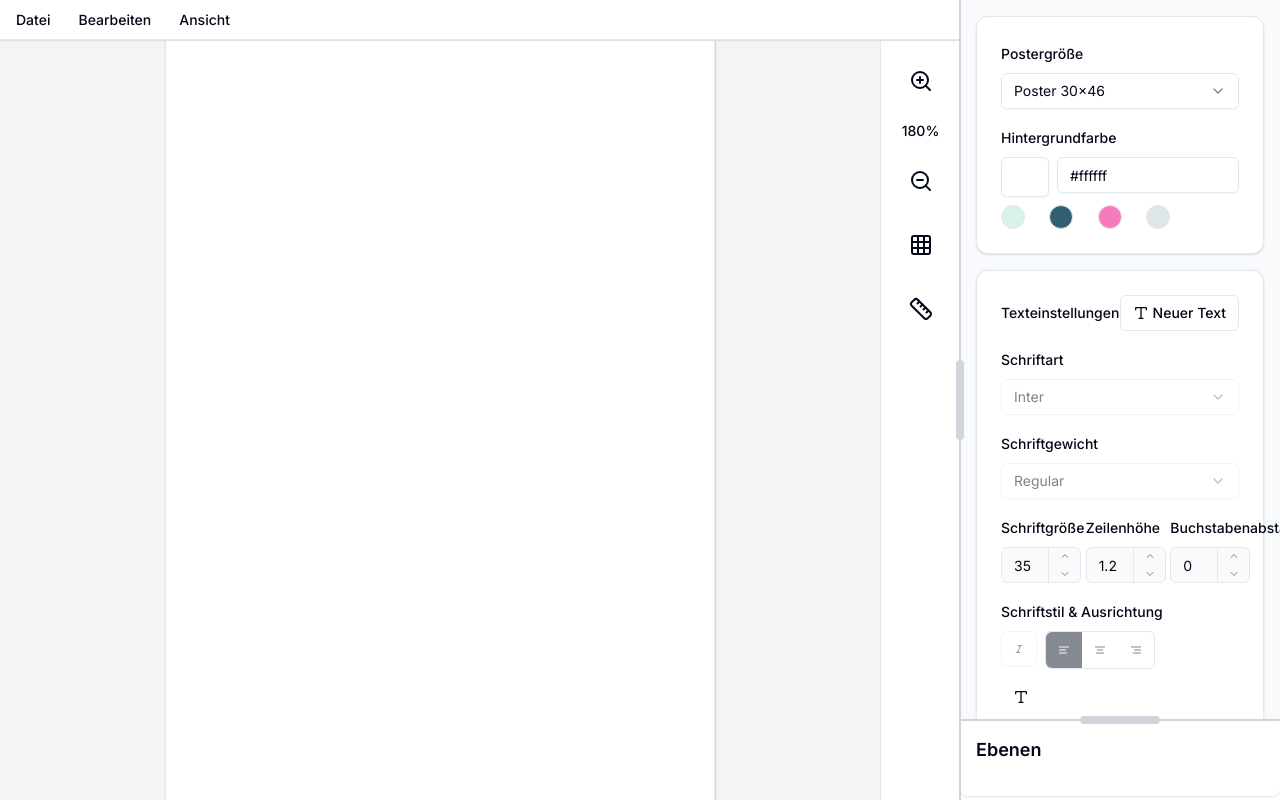
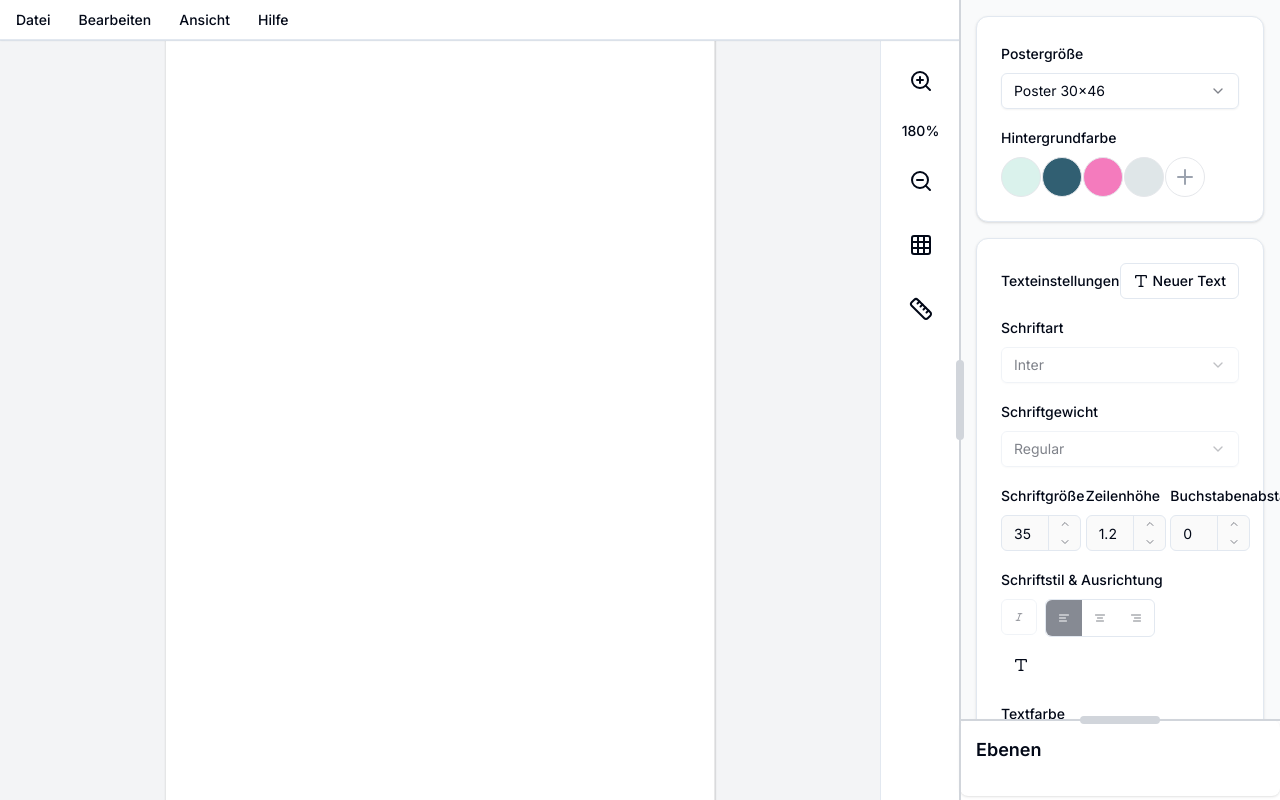
Before and after one commit to sammyr/doktordruck, a Next.js app: page /druck in a window 1280 px wide. Built offline with nearby package versions, Linux system fonts and the light colour scheme.

Commit message:
Color Swaatches

```diff
--- a/next.config.js
+++ b/next.config.js
@@ -4,9 +4,6 @@ const path = require('path')
 const nextConfig = {
   reactStrictMode: true,
   output: 'standalone',
-  experimental: {
-    serverActions: true,
-  },
   // Optimiere für Produktionsumgebung
   poweredByHeader: false,
   generateEtags: false,
--- a/src/app/druck/page.tsx
+++ b/src/app/druck/page.tsx
@@ -199,14 +199,15 @@ export default function DruckPage() {
         </div>
         <Stage
           backgroundColor={backgroundColor}
+          onBackgroundColorChange={setBackgroundColor}
           fontFamily={fontFamily}
           fontSize={fontSize}
           fontStyle={fontStyle}
-          fontWeight={String(fontWeight)}
+          fontWeight={fontWeight}
           pageSize={pageSize}
           textBlocks={textBlocks}
           onTextBlockUpdate={handleTextBlockUpdate}
-          onTextBlockSelect={handleTextBlockSelect}
+          onTextBlockSelect={setSelectedBlockId}
           onAddTextBlock={handleAddTextBlock}
         />
       </div>
--- a/src/components/PrintMenubar.tsx
+++ b/src/components/PrintMenubar.tsx
@@ -125,6 +125,22 @@ export function PrintMenubar({
           <MenubarItem>Lineale anzeigen</MenubarItem>
         </MenubarContent>
       </MenubarMenu>
+
+      <MenubarMenu>
+        <MenubarTrigger>Hilfe</MenubarTrigger>
+        <MenubarContent>
+          <MenubarItem onClick={() => window.open('CHANGELOG.md', '_blank')}>
+            Changelog
+          </MenubarItem>
+          <MenubarItem onClick={() => window.open('https://github.com/sammyrun/doktordruck/issues/new', '_blank')}>
+            Feature anfragen
+          </MenubarItem>
+          <MenubarSeparator />
+          <MenubarItem onClick={() => window.open('https://github.com/sammyrun/doktordruck', '_blank')}>
+            Info
+          </MenubarItem>
+        </MenubarContent>
+      </MenubarMenu>
     </Menubar>
   )
 }
--- a/src/components/Toolbar.tsx
+++ b/src/components/Toolbar.tsx
@@ -90,8 +90,8 @@ export function Toolbar({
               />
 
               <BackgroundColorPicker
-                value={backgroundColor}
-                onChange={setBackgroundColor}
+                backgroundColor={backgroundColor}
+                setBackgroundColor={setBackgroundColor}
               />
             </div>
           </CardContent>
--- a/src/components/toolbar/background-color-picker.tsx
+++ b/src/components/toolbar/background-color-picker.tsx
@@ -1,49 +1,31 @@
+'use client'
+
+import { useState } from 'react'
 import { Label } from "@/components/ui/label"
-import { Input } from "@/components/ui/input"
-import { ColorPicker } from "@/components/ui/color-picker"
+import { ColorSwatchGallery } from '@/components/ui/color-swatch-gallery'
 import { colorPalette } from '@/data/colors'
 
 interface BackgroundColorPickerProps {
-  value: string
-  onChange: (color: string) => void
+  backgroundColor: string
+  setBackgroundColor: (color: string) => void
 }
 
-export function BackgroundColorPicker({ value, onChange }: BackgroundColorPickerProps) {
+export function BackgroundColorPicker({ backgroundColor, setBackgroundColor }: BackgroundColorPickerProps) {
+  const [colors, setColors] = useState<string[]>([...colorPalette.background])
+
+  const handleAddColor = (newColor: string) => {
+    setColors([...colors, newColor])
+  }
+
   return (
     <div className="space-y-2">
-      <Label htmlFor="backgroundColor">Hintergrundfarbe</Label>
-      <div className="space-y-2">
-        <div className="flex space-x-2">
-          <ColorPicker
-            color={value}
-            onChange={onChange}
-            label="Hintergrundfarbe wählen"
-          />
-          <Input
-            type="text"
-            value={value}
-            onChange={(e) => onChange(e.target.value)}
-            className="flex-1"
-            spellCheck={false}
-          />
-        </div>
-
-        <div className="grid grid-cols-5 gap-1">
-          {colorPalette.background.map((color, index) => (
-            <button
-              key={`bg-${color}-${index}`}
-              className={`w-6 h-6 rounded-full border transition-all ${
-                value === color
-                  ? 'border-blue-500 scale-110'
-                  : 'border-gray-200 hover:scale-105'
-              }`}
-              style={{ backgroundColor: color }}
-              onClick={() => onChange(color)}
-              title={color}
-            />
-          ))}
-        </div>
-      </div>
+      <Label>Hintergrundfarbe</Label>
+      <ColorSwatchGallery
+        colors={colors}
+        selectedColor={backgroundColor}
+        onColorSelect={setBackgroundColor}
+        onAddColor={handleAddColor}
+      />
     </div>
   )
 }
--- a/src/components/toolbar/text-color-picker.tsx
+++ b/src/components/toolbar/text-color-picker.tsx
@@ -5,81 +5,42 @@
 // !!! Alle Komponenten und Funktionen sind notwendig für die korrekte Funktionsweise !!!
 
 import { Label } from "@/components/ui/label"
-import { Input } from "@/components/ui/input"
-import { ColorPicker } from "@/components/ui/color-picker"
-import { colorPalette } from '@/data/colors'
+import { useState } from "react"
 import { TextBlock } from "@/types/text"
+import { ColorSwatchGallery } from "@/components/ui/color-swatch-gallery"
+import { colorPalette } from "@/data/colors"
 
 interface TextColorPickerProps {
-  selectedBlock: TextBlock | undefined
+  selectedBlock: TextBlock | null
   onTextBlockUpdate: (block: TextBlock) => void
-  disabled?: boolean
 }
 
-export function TextColorPicker({
-  selectedBlock,
-  onTextBlockUpdate,
-  disabled = false
-}: TextColorPickerProps) {
+export function TextColorPicker({ selectedBlock, onTextBlockUpdate }: TextColorPickerProps) {
+  const [colors, setColors] = useState<string[]>([...colorPalette.text])
+
+  const handleColorSelect = (color: string) => {
+    if (!selectedBlock) return
+    onTextBlockUpdate({
+      ...selectedBlock,
+      color
+    })
+  }
+
+  const handleAddColor = (newColor: string) => {
+    setColors([...colors, newColor])
+    handleColorSelect(newColor)
+  }
+
   return (
     <div className="space-y-2">
-      <Label htmlFor="textColor">Textfarbe</Label>
-      <div className="space-y-2">
-        <div className="flex space-x-2">
-          <ColorPicker
-            color={selectedBlock?.color || '#000000'}
-            onChange={(color) => {
-              if (selectedBlock) {
-                onTextBlockUpdate({
-                  ...selectedBlock,
-                  color
-                })
-              }
-            }}
-            disabled={disabled}
-            label="Textfarbe wählen"
-          />
-          <Input
-            type="text"
-            value={selectedBlock?.color || '#000000'}
-            onChange={(e) => {
-              if (selectedBlock) {
-                onTextBlockUpdate({
-                  ...selectedBlock,
-                  color: e.target.value
-                })
-              }
-            }}
-            className="flex-1 h-12"
-            disabled={disabled}
-            spellCheck={false}
-          />
-        </div>
-
-        <div className="grid grid-cols-6 gap-2 p-2">
-          {colorPalette.text.map((color, index) => (
-            <button
-              key={`text-${color}-${index}`}
-              className={`w-8 h-8 rounded-lg border transition-all ${
-                selectedBlock?.color === color
-                  ? 'border-blue-500 scale-110'
-                  : 'border-gray-200 hover:scale-105'
-              }`}
-              style={{ backgroundColor: color }}
-              onClick={() => {
-                if (selectedBlock) {
-                  onTextBlockUpdate({
-                    ...selectedBlock,
-                    color
-                  })
-                }
-              }}
-              disabled={disabled}
-              title={color}
-            />
-          ))}
-        </div>
-      </div>
+      <Label>Textfarbe</Label>
+      <ColorSwatchGallery
+        colors={colors}
+        selectedColor={selectedBlock?.color || '#000000'}
+        onColorSelect={handleColorSelect}
+        onAddColor={handleAddColor}
+        label="Textfarbe wählen"
+      />
     </div>
   )
 }
--- /dev/null
+++ b/src/components/ui/color-swatch-gallery.tsx
@@ -0,0 +1,113 @@
+// !!! WICHTIG: Diese Komponente ist für die Farbauswahl zuständig und darf nicht verändert werden !!!
+
+import { cn } from '@/lib/utils'
+import { Plus } from 'lucide-react'
+import { useState } from 'react'
+import { HexColorPicker } from "react-colorful"
+import { Popover, PopoverContent, PopoverTrigger } from "@/components/ui/popover"
+import { Input } from "@/components/ui/input"
+import { Button } from "@/components/ui/button"
+
+interface ColorSwatchGalleryProps {
+  colors: string[]
+  selectedColor?: string
+  onColorSelect: (color: string) => void
+  onAddColor?: (color: string) => void
+  label?: string
+}
+
+export function ColorSwatchGallery({
+  colors,
+  selectedColor = '#000000',
+  onColorSelect,
+  onAddColor,
+  label = "Farbe wählen"
+}: ColorSwatchGalleryProps) {
+  const [customColor, setCustomColor] = useState("#000000")
+  const [hexInput, setHexInput] = useState("#000000")
+
+  const handleHexInput = (value: string) => {
+    // Entferne Leerzeichen und setze # voran, falls nicht vorhanden
+    let hex = value.trim()
+    if (!hex.startsWith('#')) {
+      hex = '#' + hex
+    }
+    setHexInput(hex)
+
+    // Aktualisiere den ColorPicker und den Input, wenn der Code gültig ist
+    if (/^#[0-9A-Fa-f]{6}$/.test(hex)) {
+      setCustomColor(hex)
+    }
+  }
+
+  const handleAddCustomColor = () => {
+    if (onAddColor && /^#[0-9A-Fa-f]{6}$/.test(customColor)) {
+      onAddColor(customColor)
+      setCustomColor("#000000")
+      setHexInput("#000000")
+    }
+  }
+
+  return (
+    <div className="space-y-3">
+      <div className="grid grid-cols-6 gap-2">
+        {colors.map((color) => (
+          <button
+            key={color}
+            className={cn(
+              'w-10 h-10 rounded-full border transition-all',
+              selectedColor === color
+                ? 'border-blue-500 scale-110'
+                : 'border-gray-200 hover:scale-105'
+            )}
+            style={{ backgroundColor: color }}
+            onClick={() => onColorSelect(color)}
+          />
+        ))}
+
+        {onAddColor && (
+          <Popover>
+            <PopoverTrigger asChild>
+              <button
+                className="w-10 h-10 rounded-full border border-gray-200 flex items-center justify-center hover:bg-gray-50"
+                title="Neue Farbe hinzufügen"
+              >
+                <Plus className="w-6 h-6 text-gray-400" />
+              </button>
+            </PopoverTrigger>
+            <PopoverContent className="w-auto p-3">
+              <div className="space-y-3">
+                <HexColorPicker color={customColor} onChange={(color) => {
+                  setCustomColor(color)
+                  setHexInput(color)
+                }} />
+
+                <div className="flex items-center space-x-2">
+                  <div
+                    className="w-8 h-8 rounded-full border"
+                    style={{ backgroundColor: customColor }}
+                  />
+                  <Input
+                    value={hexInput}
+                    onChange={(e) => handleHexInput(e.target.value)}
+                    placeholder="#000000"
+                    className="flex-1"
+                    maxLength={7}
+                  />
+                </div>
+
+                <Button
+                  className="w-full"
+                  onClick={handleAddCustomColor}
+                  disabled={!/^#[0-9A-Fa-f]{6}$/.test(customColor)}
+                >
+                  Farbe hinzufügen
+                </Button>
+              </div>
+            </PopoverContent>
+          </Popover>
+        )}
+      </div>
+    </div>
+  )
+}
--- /dev/null
+++ b/src/components/ui/popover.tsx
@@ -0,0 +1,31 @@
+"use client"
+
+import * as React from "react"
+import * as PopoverPrimitive from "@radix-ui/react-popover"
+
+import { cn } from "@/lib/utils"
+
+const Popover = PopoverPrimitive.Root
+
+const PopoverTrigger = PopoverPrimitive.Trigger
+
+const PopoverContent = React.forwardRef<
+  React.ElementRef<typeof PopoverPrimitive.Content>,
+  React.ComponentPropsWithoutRef<typeof PopoverPrimitive.Content>
+>(({ className, align = "center", sideOffset = 4, ...props }, ref) => (
+  <PopoverPrimitive.Portal>
+    <PopoverPrimitive.Content
+      ref={ref}
+      align={align}
+      sideOffset={sideOffset}
+      className={cn(
+        "z-50 w-72 rounded-md border bg-popover p-4 text-popover-foreground shadow-md outline-none data-[state=open]:animate-in data-[state=closed]:animate-out data-[state=closed]:fade-out-0 data-[state=open]:fade-in-0 data-[state=closed]:zoom-out-95 data-[state=open]:zoom-in-95 data-[side=bottom]:slide-in-from-top-2 data-[side=left]:slide-in-from-right-2 data-[side=right]:slide-in-from-left-2 data-[side=top]:slide-in-from-bottom-2",
+        className
+      )}
+      {...props}
+    />
+  </PopoverPrimitive.Portal>
+))
+PopoverContent.displayName = PopoverPrimitive.Content.displayName
+
+export { Popover, PopoverTrigger, PopoverContent }
--- a/src/data/colors.ts
+++ b/src/data/colors.ts
@@ -14,4 +14,4 @@ export const colorPalette = {
     '#f4ec7b',  // Gelb
     '#f47a60',  // Orange
   ]
-} as const
+}
```
Also changed, not shown: src/components/Stage.tsx (+13 -24 lines), src/components/toolbar/text-controls.tsx (+1 -14 lines), src/components/toolbar/text-uppercase-button.tsx (+3 -4 lines), 1 other file (tests, documents, lock files or other folders).
